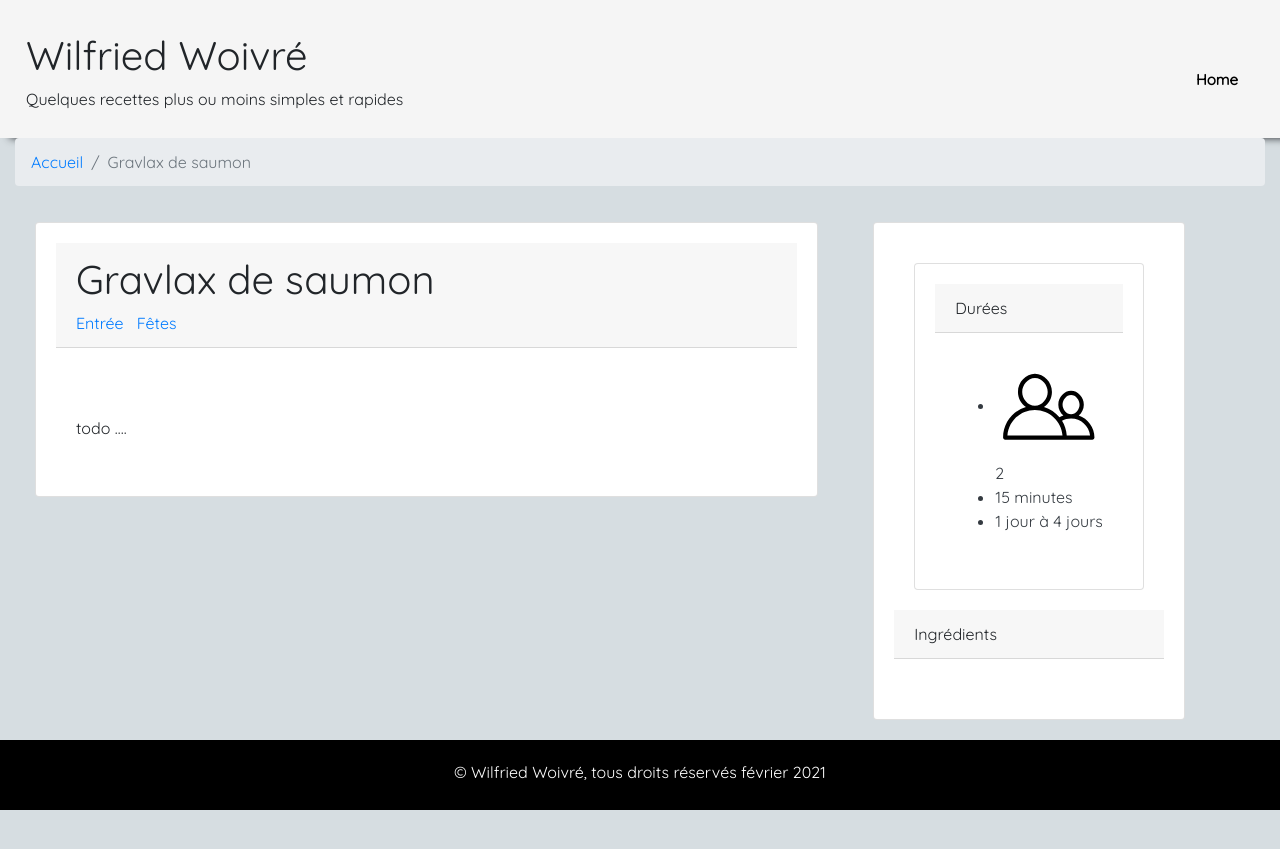
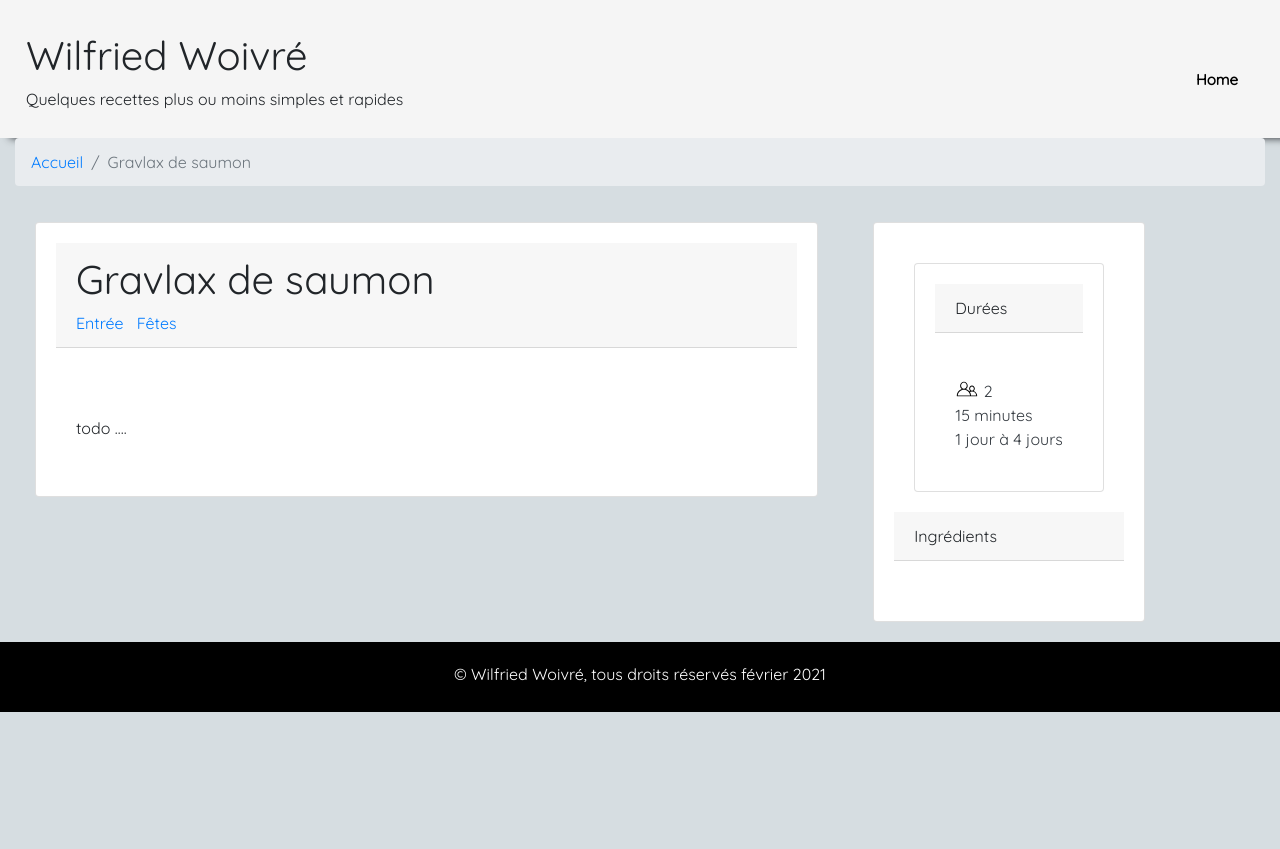
Before and after one commit to wilfriedwoivre/recipes, a Jekyll site: the page built from _posts/2021-02-10-gravlax-de-saumon.md, in a window 1280 px wide. Shown: the top 849 px of the page. Built offline with Jekyll 4.4.1, drawn with Linux system fonts in a browser that asks for light colours; nearby versions of some CDN libraries.

Commit message:
Update css

```diff
--- a/_includes/description.html
+++ b/_includes/description.html
@@ -3,7 +3,7 @@
         <div class="card">
             <div class="card-header">Durées</div>
             <div class="card-body text-dark">
-                <ul>
+                <ul class="timing">
                     <li>{% include recipes-icon.html icon="people" %}<span>{{ page.recipe.people }}</span></li>
                     <li>{{ page.recipe.prep }}</li>
                     {% if page.recipe.idle != 0 %} <li>{{ page.recipe.idle }}</li> {% endif %}
--- a/_includes/recipes-icon.html
+++ b/_includes/recipes-icon.html
@@ -1,6 +1,6 @@
 {% case include.icon %}
     {% when "people" %}
-    <svg class="svg-icon" viewBox="0 0 20 20">
+    <svg class="svg-icon-timings" viewBox="0 0 20 20">
         <path d="M15.573,11.624c0.568-0.478,0.947-1.219,0.947-2.019c0-1.37-1.108-2.569-2.371-2.569s-2.371,1.2-2.371,2.569c0,0.8,0.379,1.542,0.946,2.019c-0.253,0.089-0.496,0.2-0.728,0.332c-0.743-0.898-1.745-1.573-2.891-1.911c0.877-0.61,1.486-1.666,1.486-2.812c0-1.79-1.479-3.359-3.162-3.359S4.269,5.443,4.269,7.233c0,1.146,0.608,2.202,1.486,2.812c-2.454,0.725-4.252,2.998-4.252,5.685c0,0.218,0.178,0.396,0.395,0.396h16.203c0.218,0,0.396-0.178,0.396-0.396C18.497,13.831,17.273,12.216,15.573,11.624 M12.568,9.605c0-0.822,0.689-1.779,1.581-1.779s1.58,0.957,1.58,1.779s-0.688,1.779-1.58,1.779S12.568,10.427,12.568,9.605 M5.06,7.233c0-1.213,1.014-2.569,2.371-2.569c1.358,0,2.371,1.355,2.371,2.569S8.789,9.802,7.431,9.802C6.073,9.802,5.06,8.447,5.06,7.233 M2.309,15.335c0.202-2.649,2.423-4.742,5.122-4.742s4.921,2.093,5.122,4.742H2.309z M13.346,15.335c-0.067-0.997-0.382-1.928-0.882-2.732c0.502-0.271,1.075-0.429,1.686-0.429c1.828,0,3.338,1.385,3.535,3.161H13.346z"></path>
     </svg>
 {% endcase %}
--- a/assets/css/site.css
+++ b/assets/css/site.css
@@ -15,6 +15,16 @@ body {
 
 article .card-body img {
     max-width: 100%
+}
+
+.timing {
+    list-style: none;
+    display: inline;
+}
+
+.svg-icon-timings {
+    width: 24px;
+    vertical-align: sub;
 }
 
 .card-body-img {
```
